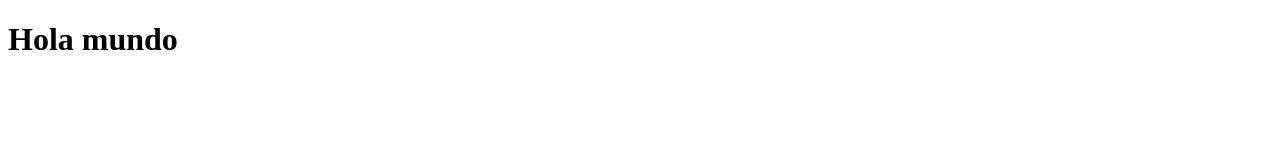
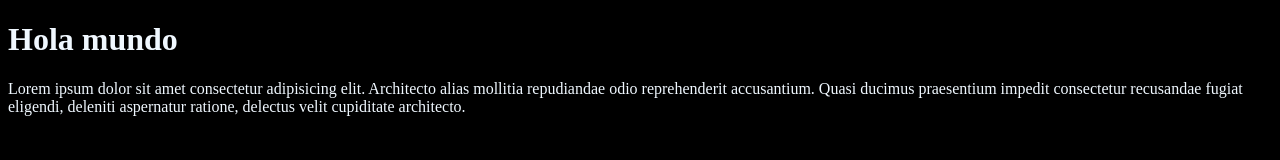
Before and after one commit to valgor007/tallerGit2, a plain HTML site: page index.html in a window 1280 px wide. Drawn offline with Linux system fonts and the light colour scheme.

Commit message:
Se agregaron estilos css y texto a index.html

```diff
--- a/css/style.css
+++ b/css/style.css
@@ -0,0 +1,4 @@
+body{
+    background-color: black;
+    color: aliceblue;
+}
--- a/index.html
+++ b/index.html
@@ -5,8 +5,10 @@
     <meta http-equiv="X-UA-Compatible" content="IE=edge">
     <meta name="viewport" content="width=device-width, initial-scale=1.0">
     <title>1er commit </title>
+    <link rel="stylesheet" href="/css/style.css">
 </head>
 <body>
     <h1>Hola mundo</h1>
+    <p>Lorem ipsum dolor sit amet consectetur adipisicing elit. Architecto alias mollitia repudiandae odio reprehenderit accusantium. Quasi ducimus praesentium impedit consectetur recusandae fugiat eligendi, deleniti aspernatur ratione, delectus velit cupiditate architecto.</p>
 </body>
 </html>
```
